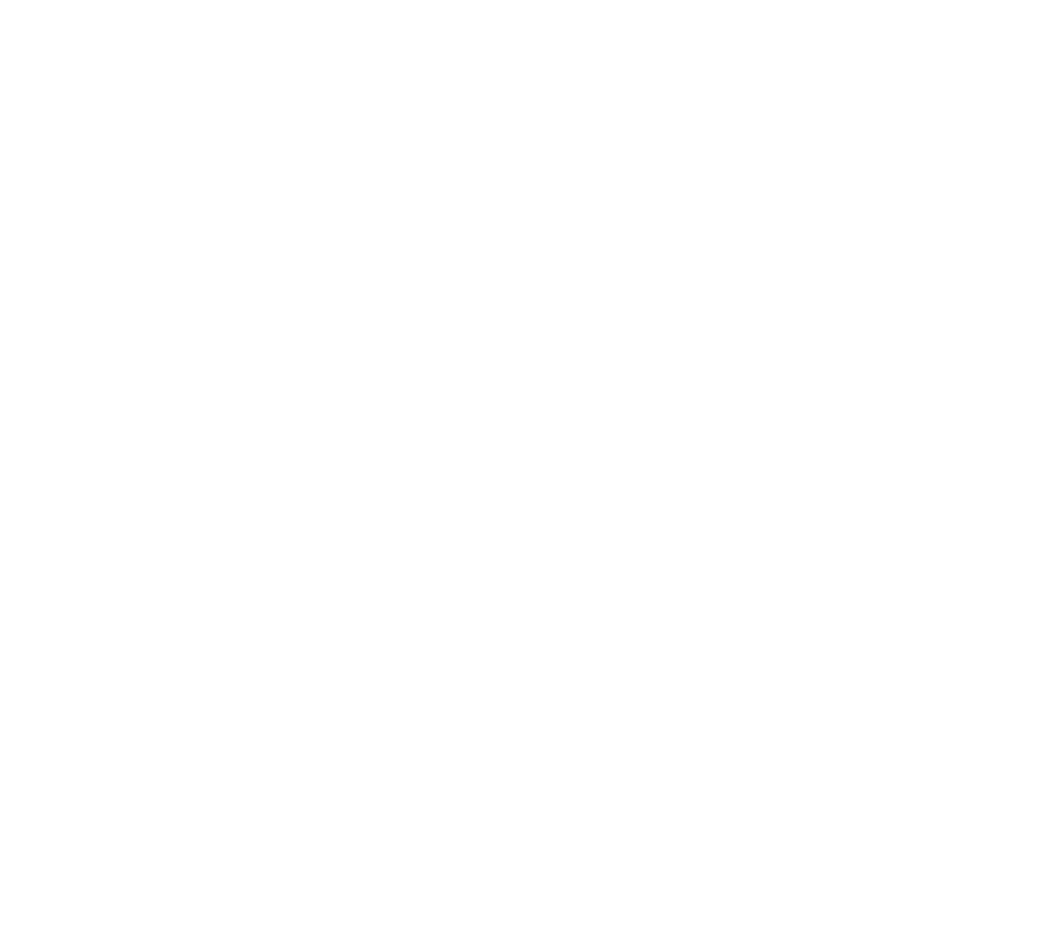
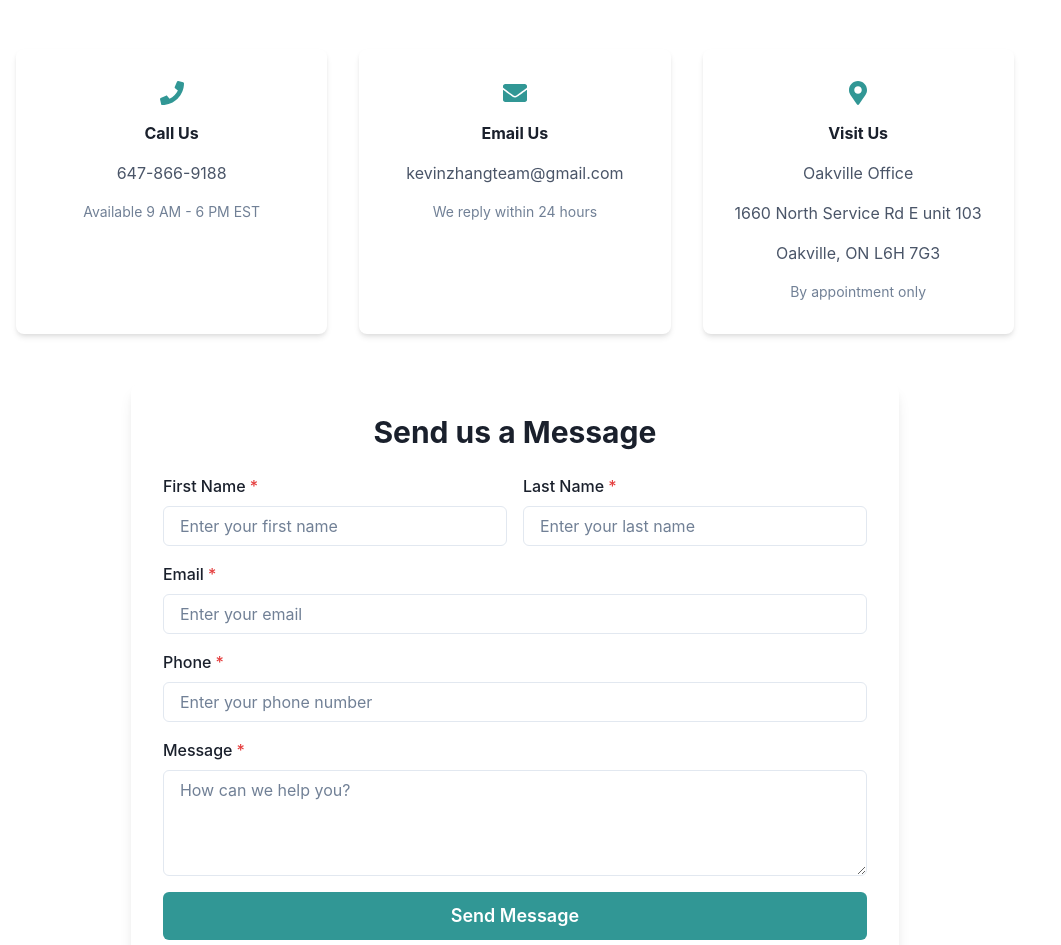
Before and after one commit to niceliubing/real-estate, a React (Vite) app: page /contact in a window 1280 px wide. Before the commit this address had no page. Shown: the part 307-1252 px from the top of the page, without its empty margins (0-1061 px from the left). Before the commit the page ends 800 px from the top, so only its background shows below. Built offline with nearby package versions, Linux system fonts and the light colour scheme.

Commit message:
Contact page

```diff
--- /dev/null
+++ b/src/components/ContactPage.tsx
@@ -0,0 +1,161 @@
+import {
+  Box,
+  Container,
+  Heading,
+  Text,
+  VStack,
+  HStack,
+  SimpleGrid,
+  FormControl,
+  FormLabel,
+  Input,
+  Textarea,
+  Button,
+  useToast,
+  Flex,
+  Icon,
+  Badge
+} from '@chakra-ui/react';
+import { useState } from 'react';
+import { FaPhone, FaEnvelope, FaMapMarkerAlt } from 'react-icons/fa';
+
+export const ContactPage = () => {
+  const [isSubmitting, setIsSubmitting] = useState(false);
+  const toast = useToast();
+
+  const handleSubmit = async (e: React.FormEvent<HTMLFormElement>) => {
+    e.preventDefault();
+    setIsSubmitting(true);
+
+    // Simulate form submission
+    await new Promise(resolve => setTimeout(resolve, 1000));
+
+    toast({
+      title: 'Message sent!',
+      description: 'We will get back to you as soon as possible.',
+      status: 'success',
+      duration: 5000,
+      isClosable: true,
+    });
+
+    setIsSubmitting(false);
+    (e.target as HTMLFormElement).reset();
+  };
+
+  return (
+    <Container maxW="container.xl" py={12}>
+      <VStack spacing={12}>
+        {/* Contact Information Section */}
+        <Box width="100%" textAlign="center">
+          <Badge colorScheme="teal" fontSize="md" px={3} py={1} mb={4}>
+            Get in Touch
+          </Badge>
+          <Heading size="xl" mb={4}>Contact Kevin Zhang</Heading>
+          <Text fontSize="lg" color="gray.600" maxW="2xl" mx="auto">
+            Whether you're looking to buy, sell, or just have questions about the real estate market,
+            I'm here to help you make informed decisions with AI-powered insights.
+          </Text>
+        </Box>
+
+        <SimpleGrid columns={{ base: 1, md: 3 }} spacing={8} width="100%">
+          <VStack
+            p={8}
+            bg="white"
+            borderRadius="lg"
+            shadow="md"
+            spacing={4}
+            align="center"
+          >
+            <Icon as={FaPhone} boxSize="6" color="teal.500" />
+            <Text fontWeight="bold">Call Us</Text>
+            <Text color="gray.600">647-866-9188</Text>
+            <Text color="gray.500" fontSize="sm">Available 9 AM - 6 PM EST</Text>
+          </VStack>
+
+          <VStack
+            p={8}
+            bg="white"
+            borderRadius="lg"
+            shadow="md"
+            spacing={4}
+            align="center"
+          >
+            <Icon as={FaEnvelope} boxSize="6" color="teal.500" />
+            <Text fontWeight="bold">Email Us</Text>
+            <Text color="gray.600">kevinzhangteam@gmail.com</Text>
+            <Text color="gray.500" fontSize="sm">We reply within 24 hours</Text>
+          </VStack>
+
+          <VStack
+            p={8}
+            bg="white"
+            borderRadius="lg"
+            shadow="md"
+            spacing={4}
+            align="center"
+          >
+            <Icon as={FaMapMarkerAlt} boxSize="6" color="teal.500" />
+            <Text fontWeight="bold">Visit Us</Text>
+            <Text color="gray.600">Oakville Office</Text>
+            <Text color="gray.600">1660 North Service Rd E unit 103</Text>
+            <Text color="gray.600">Oakville, ON L6H 7G3</Text>
+            <Text color="gray.500" fontSize="sm">By appointment only</Text>
+          </VStack>
+        </SimpleGrid>
+
+        {/* Contact Form Section */}
+        <Box
+          width="100%"
+          maxW="3xl"
+          mx="auto"
+          bg="white"
+          p={8}
+          borderRadius="xl"
+          shadow="lg"
+        >
+          <Heading size="lg" mb={6} textAlign="center">Send us a Message</Heading>
+          <form onSubmit={handleSubmit}>
+            <VStack spacing={4}>
+              <SimpleGrid columns={{ base: 1, md: 2 }} spacing={4} width="100%">
+                <FormControl isRequired>
+                  <FormLabel>First Name</FormLabel>
+                  <Input type="text" placeholder="Enter your first name" />
+                </FormControl>
+                <FormControl isRequired>
+                  <FormLabel>Last Name</FormLabel>
+                  <Input type="text" placeholder="Enter your last name" />
+                </FormControl>
+              </SimpleGrid>
+              <FormControl isRequired>
+                <FormLabel>Email</FormLabel>
+                <Input type="email" placeholder="Enter your email" />
+              </FormControl>
+              <FormControl isRequired>
+                <FormLabel>Phone</FormLabel>
+                <Input type="tel" placeholder="Enter your phone number" />
+              </FormControl>
+              <FormControl isRequired>
+                <FormLabel>Message</FormLabel>
+                <Textarea
+                  placeholder="How can we help you?"
+                  rows={4}
+                />
+              </FormControl>
+              <Button
+                type="submit"
+                colorScheme="teal"
+                size="lg"
+                width="100%"
+                isLoading={isSubmitting}
+              >
+                Send Message
+              </Button>
+            </VStack>
+          </form>
+        </Box>
+      </VStack>
+    </Container>
+  );
+};
+
+export default ContactPage;
--- a/src/main.tsx
+++ b/src/main.tsx
@@ -6,6 +6,7 @@ import App from './App'
 import LoginForm from './components/LoginForm';
 import { PropertyList } from './components/PropertyList';
 import { PropertyDetail } from './components/PropertyDetail';
+import { ContactPage } from './components/ContactPage';
 import Layout from './components/Layout';
 import { AuthProvider } from './context/AuthContext';
 import ProtectedRoute from './components/ProtectedRoute';
@@ -29,6 +30,7 @@ ReactDOM.createRoot(document.getElementById('root')!).render(
               <Route path="/" element={<App />} />
               <Route path="/properties" element={<PropertyList />} />
               <Route path="/property/:id" element={<PropertyDetail />} />
+              <Route path="/contact" element={<ContactPage />} />
             </Route>
           </Routes>
         </AuthProvider>
```
